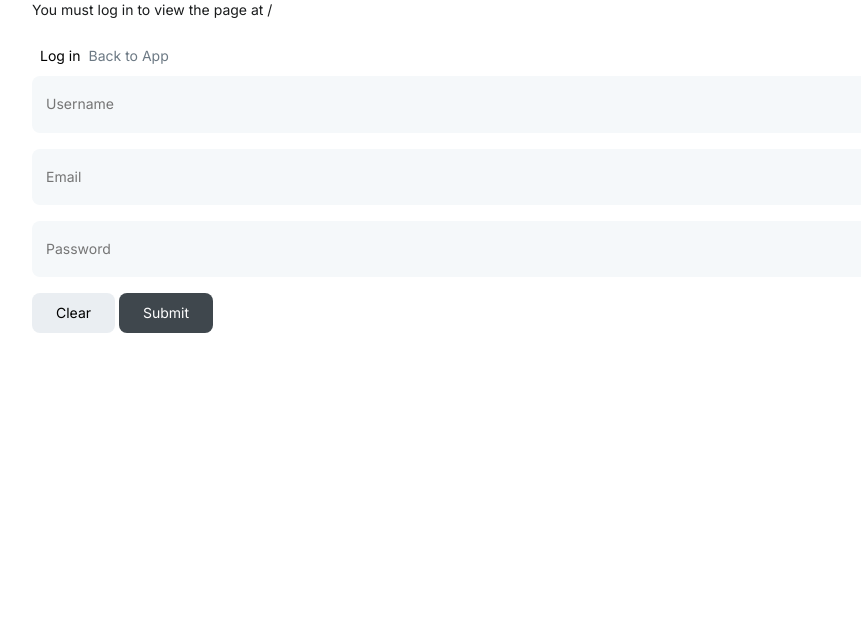
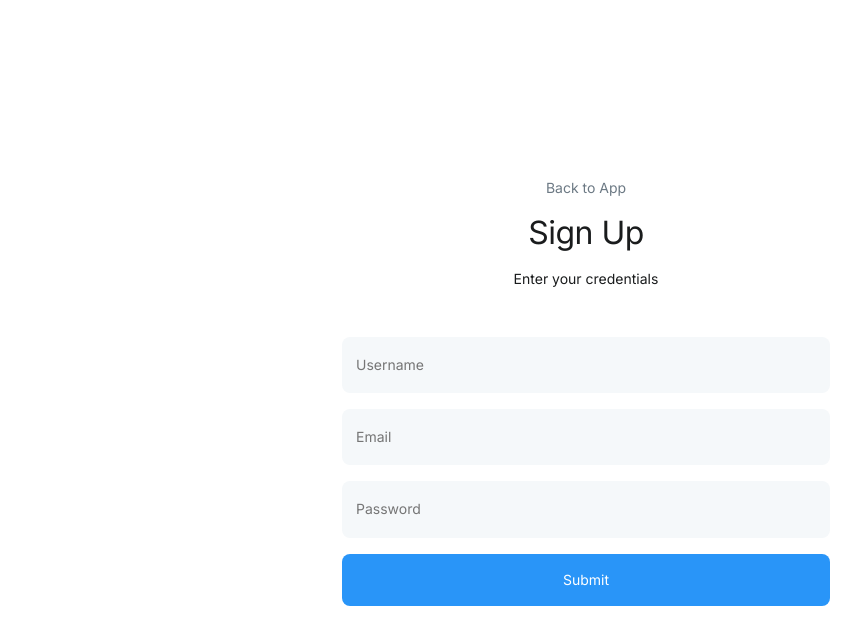
Before and after one commit to kamrade/kamrade.github.io, a React (Create React App) app: page /#/auth in a window 1280 px wide. Shown: the top 644 px of the page, without its empty margins (54-915 px from the left). Built offline with nearby package versions, Linux system fonts and the light colour scheme.

Commit message:
Style AuthPAge

```diff
--- /dev/null
+++ b/src/components/AuthPage/AuthPage.module.scss
@@ -0,0 +1,24 @@
+@import "src/styles/bootstrap/variables";
+@import "src/styles/bootstrap/mixins";
+
+.AuthPage {
+  text-align: center;
+  display: flex;
+  height: 100vh;
+  width: 100%;
+  position: relative;
+
+  .AuthPageContent {
+    margin: auto;
+    min-width: 300px;
+
+    @media only screen and (min-width: 440px) {
+      min-width: 400px;
+    }
+
+    @media only screen and (min-width: 560px) {
+      min-width: 520px;
+    }
+
+  }
+}
--- a/src/components/AuthPage/AuthPage.tsx
+++ b/src/components/AuthPage/AuthPage.tsx
@@ -1,11 +1,13 @@
-import React, {useState, useRef} from 'react';
+import React, {useState, useRef, useEffect} from 'react';
 import { NavLink, useHistory, useLocation } from 'react-router-dom';
 import {useAuth} from 'components/ProvideAuth/ProvideAuth';
-import {Button, Formq, FormqInput, Modal} from 'shared';
+import {Button, Formq, FormqInput, Modal, FormRow} from 'shared';
 import {IFormqState, IFormqReturnArgs} from 'shared/Formq/FormqTypes';
 
 import { initialState } from './AuthPageInitialState';
 import { authPageValidations } from './AuthPageValidations';
+
+import s from './AuthPage.module.scss';
 
 // let fState: IFormqState = initialState;
 
@@ -17,6 +19,7 @@ export const AuthPage = () => {
   const fState = useRef<IFormqState>(initialState);
 
   const [modal, setModal] = useState(false);
+  const mountedRef = useRef<boolean>(false);
 
   let {from}: any = location.state || { from: {pathname: '/'} };
 
@@ -26,6 +29,14 @@ export const AuthPage = () => {
     })
   }
 
+  useEffect(() => {
+    mountedRef.current = true;
+    return () => {
+      console.log('::: unmount');
+      mountedRef.current = false;
+    }
+  }, []);
+
   const onSubmit = (formqState: IFormqState, isValid: boolean): Promise<string> => {
 
     // Generate random reject and show server error message
@@ -34,21 +45,31 @@ export const AuthPage = () => {
         setTimeout(() => {
           fState.current = formqState;
           isValid && setModal(true);
-          resolve('done');
+          console.log('is mounted:', mountedRef.current);
+          resolve('token pair');
         }, 2000);
       } else {
-        resolve('done');
+        resolve('invalid');
       }
     });
 
   }
 
   return (
+    <div className={s.AuthPage}>
+      <div className={s.AuthPageContent}>
         <div className={`container`}>
 
-      <p>You must log in to view the page at {from.pathname}</p>
-      <Button onClick={login}>Log in</Button>
+
+              <FormRow>
                 <NavLink exact to='/'>Back to App</NavLink>
+              </FormRow>
+
+              {/*<p>You must log in to view the page at {from.pathname}</p>*/}
+              <h1>Sign Up</h1>
+              <p className='mb-5'>Enter your credentials</p>
+              {/* <Button onClick={login}>Log in</Button> */}
+
 
               <Formq
                 initialFormqState={initialState}
@@ -60,21 +81,29 @@ export const AuthPage = () => {
 
                     <form onSubmit={handleSubmit} >
 
-              <div className='mb-3'>
+                      <FormRow>
                         <FormqInput name='username' />
-              </div>
+                      </FormRow>
 
-              <div className='mb-3'>
+                      <FormRow>
                         <FormqInput name='email' />
-              </div>
+                      </FormRow>
 
-              <div className='mb-3'>
+                      <FormRow>
                         <FormqInput name='password' />
-              </div>
+                      </FormRow>
 
                       {/* Create FormqButton which be able to disable automatically, based on Formq context */}
-              <Button disabled={isSubmitting} wide={true} type='button' theme='secondary' onClick={clearForm}>Clear</Button>{' '}
-              <Button disabled={isSubmitting} wide={true} type='submit' theme='dark'>Submit</Button>
+
+                      { /*
+                      <FormRow>
+                        <Button size='lg' disabled={isSubmitting} block={true} type='reset' theme='secondary' onClick={clearForm}>Clear</Button>
+                      </FormRow>
+                      */ }
+
+                      <FormRow>
+                        <Button size='lg' disabled={isSubmitting} block={true} type='submit' theme='primary'>Submit</Button>
+                      </FormRow>
 
                     </form>
 
@@ -95,5 +124,7 @@ export const AuthPage = () => {
               </Modal>
 
         </div>
+      </div>
+    </div>
   );
 }
--- a/src/shared/Button/Button.module.scss
+++ b/src/shared/Button/Button.module.scss
@@ -10,13 +10,31 @@
   outline: none;
   border: none;
   background-color: transparent;
-  height: 2.5rem;
+  // height: 2.5rem;
   border-radius: $border-radius;
   box-shadow: none;
   transition: background .3s $transitionFunc;
 
+  &.ButtonSM {
+    padding: .25rem .25rem;
+  }
+
+  &.ButtonMD {
+
+  }
+
+  &.ButtonLG {
+    padding: 1rem .5rem;
+  }
+
   &.Wide {
     padding: 0.625rem 1.5rem;
+    &.ButtonSM {
+      padding: .375rem 1.5rem;
+    }
+    &.ButtonLG {
+      padding: 1.125rem 1.5rem;
+    }
   }
 
   &.Block {
--- a/src/shared/Button/Button.tsx
+++ b/src/shared/Button/Button.tsx
@@ -21,6 +21,8 @@ import { tuple } from 'shared/utils/type';
 const ButtonThemes = tuple('primary', 'secondary', 'dark');
 export type ButtonTheme = typeof ButtonThemes[number];
 
+export type ButtonSize = 'sm' | 'md' | 'lg';
+
 const sx = classNames.bind(s);
 
 export interface IBaseButtonProps {
@@ -31,11 +33,12 @@ export interface IBaseButtonProps {
   disabled?: boolean;
   wide?: boolean;
   block?: boolean;
+  size?: ButtonSize;
 }
 
 const InternalButton: ForwardRefRenderFunction<unknown, IBaseButtonProps> = (props: IBaseButtonProps, ref: ForwardedRef<any> ) => {
 
-  const {theme, children, type, wide, block, ...rest} = props;
+  const {theme, children, type, wide, block, size, ...rest} = props;
 
   let buttonClassNames = sx({
     ButtonBase: true,
@@ -43,7 +46,9 @@ const InternalButton: ForwardRefRenderFunction<unknown, IBaseButtonProps> = (pro
     Secondary: theme === 'secondary',
     Dark: theme === 'dark',
     Wide: wide,
-    Block: block
+    Block: block,
+    ButtonSM: size === 'sm',
+    ButtonLG: size === 'lg'
   });
 
   const handleClick = (e: React.MouseEvent<HTMLButtonElement>) => {
--- a/src/shared/Formq/FormqInput.tsx
+++ b/src/shared/Formq/FormqInput.tsx
@@ -22,19 +22,23 @@ export const FormqInput = ({name}: IFormqInputProps) => {
     throw new Error('No dispatcher provided.');
   }
 
+  const handleChange = (e: React.SyntheticEvent | any) => {
+    dispatch && dispatch({
+      type: UPDATE,
+      data: {
+        name: name,
+        value: e.target.value
+      }
+    });
+  }
+
   return (
     <>
       <Input
         {...inputState}
         valid={!(inputState.errors && inputState.errors.length > 0)}
         onChange={(event) => {
-            dispatch && dispatch({
-              type: UPDATE,
-              data: {
-                name: name,
-                value: event.target.value,
-              }
-            });
+          handleChange(event);
         }}
         onFocus={(event) => {
           dispatch && dispatch({
--- a/src/styles/components/typo.scss
+++ b/src/styles/components/typo.scss
@@ -1,3 +1,10 @@
+h1 {
+  font-size: 2rem;
+  line-height: 1.2;
+  letter-spacing: -0.5px;
+  margin-bottom: 1rem;
+}
+
 .page-title {
   font-weight: 700;
 }
```
Lines whose indentation alone changed are shown as unchanged.
